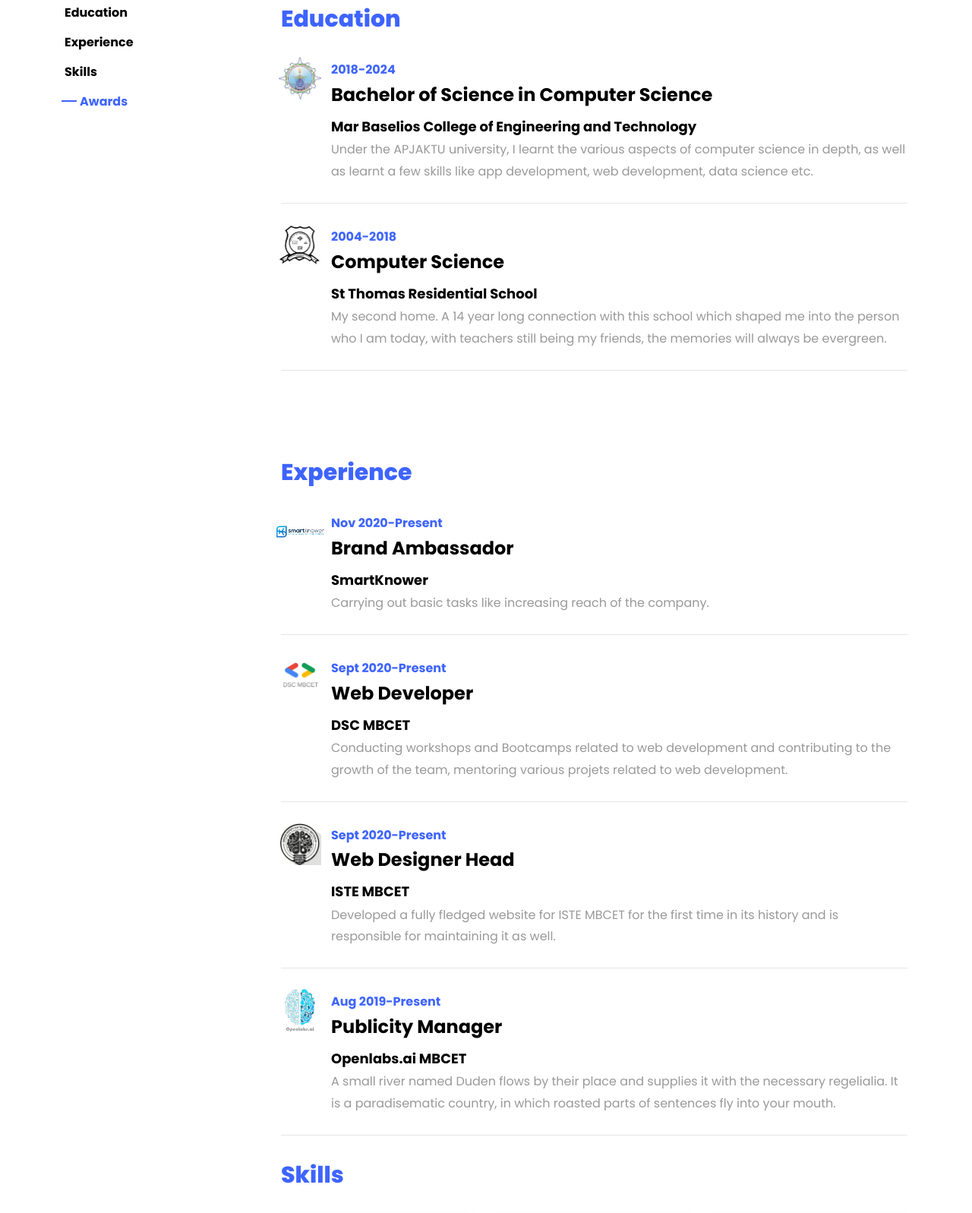
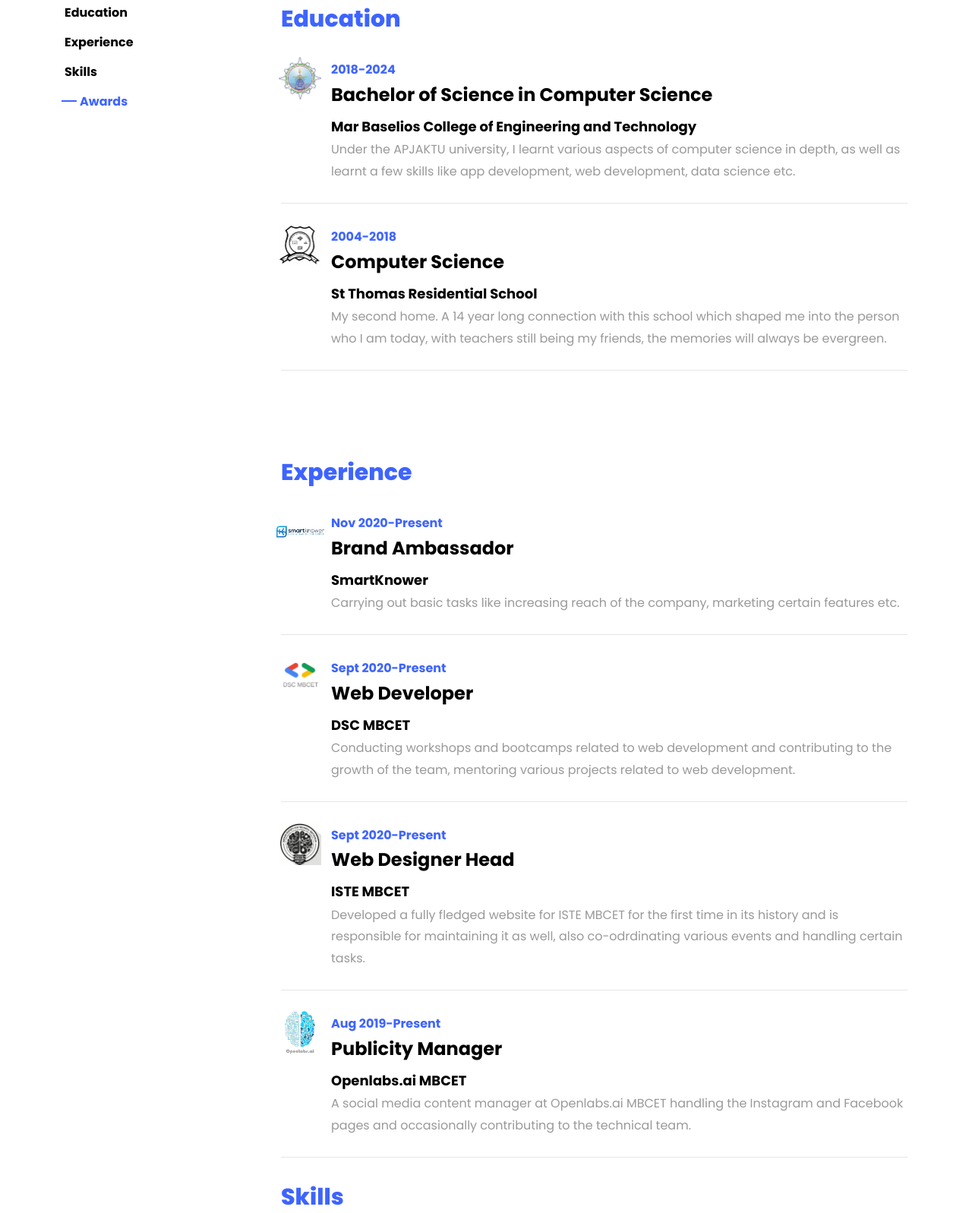
Before and after one commit to chandran-jr/chandran-jr.github.io, a plain HTML site: page index.html in a window 1280 px wide. Shown: the part 1623-3220 px from the top of the page at 76% size. Drawn offline with Linux system fonts and the light colour scheme; files whose address does not match are found by name.

Commit message:
Update index.html

```diff
--- a/index.html
+++ b/index.html
@@ -95,7 +95,7 @@
 		            <ul class="about-info mt-4 px-md-0 px-2">
 		            	<li class="d-flex"><span>Name:</span> <span>Govind B Chandran</span></li>
 		            	<li class="d-flex"><span>Date of birth:</span> <span>June 14, 2000</span></li>
-		            	<li class="d-flex"><span>Address:</span> <span>Kerala, Trivandrum</span></li>
+		            	<li class="d-flex"><span>Place:</span> <span>Trivandrum, Kerala, India</span></li>
 		            	<li class="d-flex"><span>Zip code:</span> <span>695043</span></li>
 		            	<li class="d-flex"><span>Email:</span> <span><a href="mailto:govindchandran150@gmail.com">govindchandran150@gmail.com</a></span></li>
 		            	<li class="d-flex"><span>Phone: </span> <span><a href="tel:+91 8330025649">+91 8330025649</a></span>></li>
@@ -142,7 +142,7 @@
 		    					<span class="date">2018-2024</span>
 		    					<h2>Bachelor of Science in Computer Science</h2>
 		    					<span class="position">Mar Baselios College of Engineering and Technology</span>
-		    					<p>Under the APJAKTU university, I learnt the various aspects of computer science in depth, as well as learnt a few skills like app development, web development, data science etc.</p>
+		    					<p>Under the APJAKTU university, I learnt various aspects of computer science in depth, as well as learnt a few skills like app development, web development, data science etc.</p>
 	    					</div>
 						</div>
 
@@ -170,7 +170,7 @@
 		    					<span class="date">Nov 2020-Present</span>
 		    					<h2>Brand Ambassador</h2>
 		    					<span class="position">SmartKnower</span>
-		    					<p>Carrying out basic tasks like increasing reach of the company.</p>
+		    					<p>Carrying out basic tasks like increasing reach of the company, marketing certain features etc.</p>
 		    				</div>
 						</div>
 
@@ -183,7 +183,7 @@
 		    					<span class="date">Sept 2020-Present</span>
 		    					<h2>Web Developer</h2>
 		    					<span class="position">DSC MBCET</span>
-		    					<p>Conducting workshops and Bootcamps related to web development and contributing to the growth of the team, mentoring various projets related to web development.</p>
+		    					<p>Conducting workshops and bootcamps related to web development and contributing to the growth of the team, mentoring various projects related to web development.</p>
 		    				</div>
 	    				</div>
 	    				<div class="resume-wrap d-flex ftco-animate">
@@ -194,7 +194,7 @@
 		    					<span class="date">Sept 2020-Present</span>
 		    					<h2>Web Designer Head</h2>
 		    					<span class="position">ISTE MBCET</span>
-		    					<p>Developed a fully fledged website for ISTE MBCET for the first time in its history and is responsible for maintaining it as well.</p>
+		    					<p>Developed a fully fledged website for ISTE MBCET for the first time in its history and is responsible for maintaining it as well, also co-odrdinating various events and handling certain tasks.</p>
 		    				</div>
 						</div>
 
@@ -207,7 +207,7 @@
 		    					<span class="date">Aug 2019-Present</span>
 		    					<h2>Publicity Manager</h2>
 		    					<span class="position">Openlabs.ai MBCET</span>
-		    					<p>A small river named Duden flows by their place and supplies it with the necessary regelialia. It is a paradisematic country, in which roasted parts of sentences fly into your mouth.</p>
+		    					<p>A social media content manager at Openlabs.ai MBCET handling the Instagram and Facebook pages and occasionally contributing to the technical team.</p>
 		    				</div>
 	    				</div>
 
@@ -617,7 +617,7 @@
 		    					<span class="date">2020</span>
 		    					<h2>Top 11 teams</h2>
 		    					<span class="position">HACK'P</span>
-		    					<p>HACK'P was an international hackathon conducted by the Kearala Police Cyberdome in order to bring out various innovations that could help them out with smart policing. My team came up with a software called <a href="https://github.com/chandran-jr/reubus" target="_blank">Reubus</a> which can be used to do crime profiling using AI.</p>'
+		    					<p>HACK'P was an international hackathon conducted by the Kerala Police Cyberdome in order to bring out various innovations that could help them out with smart policing. My team came up with a software called <a href="https://github.com/chandran-jr/reubus" target="_blank">Reubus</a> which can be used to do crime profiling using AI, and this project was concluded as one of the top 11 projects/ innovations in the entire hackathon, which consisted of 104 teams.</p>'
 		    				</div>
 						</div>
 
@@ -739,7 +739,7 @@
 							</span>
 							<div class="desc">
 								<h3 class="mb-5">IoT Services</h3>
-								<p> I have worked with a handful of IoT products which makes me skilled in that area. A beginner who is keen to carry on with the passion towards this field.</p>
+								<p> I have worked on a handful of IoT projects which makes me skilled in that area. A beginner who is keen to carry on with the passion towards this field.</p>
 							</div>
 						</a>
 					</div>
```
